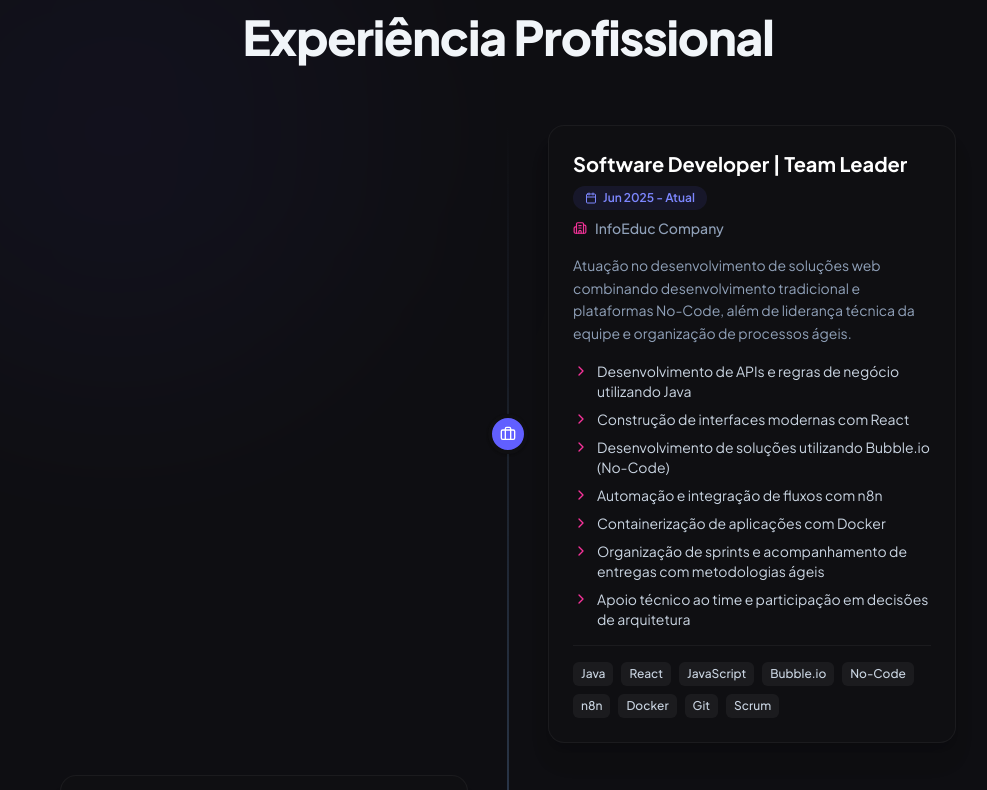
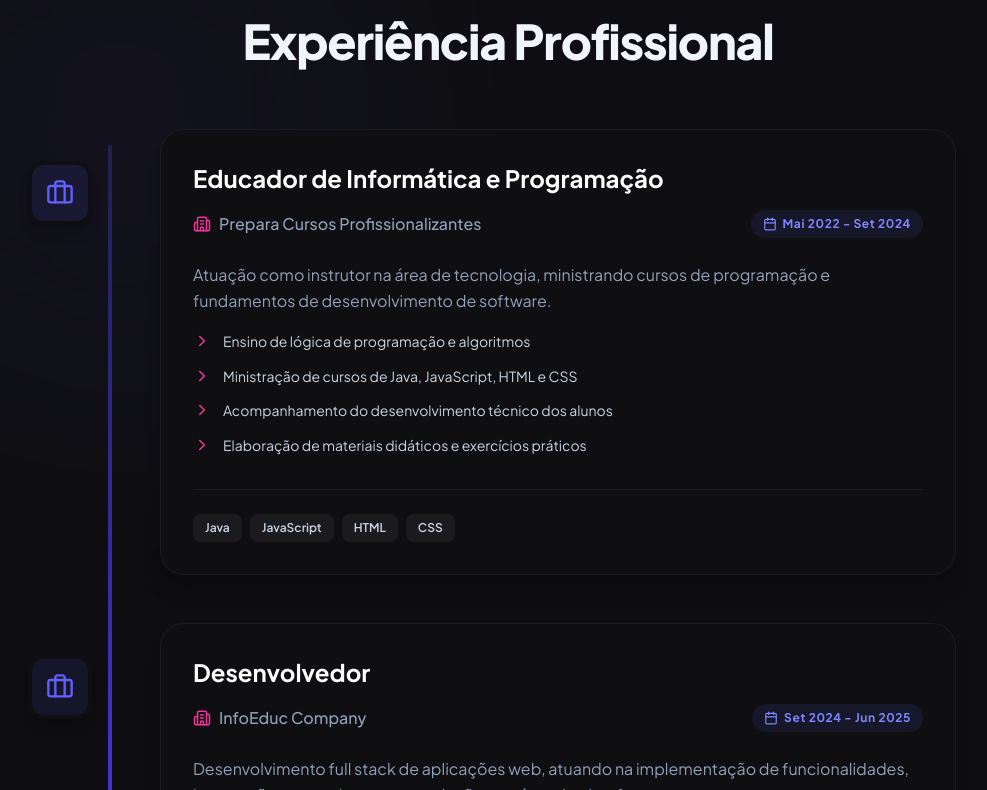
Before and after one commit to flavio-ph/portfolio, a React (Vite) app: page / in a window 1280 px wide. Shown: the part 1810-2600 px from the top of the page, without its empty margins (132-1119 px from the left). Built offline with nearby package versions, Linux system fonts and the light colour scheme.

Commit message:
Ajuste visual na seção sobre

```diff
--- a/src/components/About.tsx
+++ b/src/components/About.tsx
@@ -1,5 +1,5 @@
-
 import React from 'react';
+import { Download } from 'lucide-react';
 
 const About: React.FC = () => {
   return (
@@ -48,7 +48,7 @@ const About: React.FC = () => {
             </p>
           </div>
 
-          <div className="pt-6 flex flex-wrap gap-10">
+          <div className="pt-6 flex flex-wrap items-center gap-10">
             <div className="flex flex-col">
               <span className="text-3xl font-bold text-slate-900 dark:text-white">5+</span>
               <span className="text-xs font-bold uppercase tracking-wider text-pink-500">Projetos</span>
@@ -61,6 +61,15 @@ const About: React.FC = () => {
               <span className="text-3xl font-bold text-slate-900 dark:text-white">100%</span>
               <span className="text-xs font-bold uppercase tracking-wider text-green-500">Dedicação</span>
             </div>
+
+            <a
+              href="/curriculo.pdf"
+              download="Curriculo_Flavio.pdf"
+              className="px-8 py-4 bg-pink-500 hover:bg-pink-600 text-white rounded-full font-bold flex items-center justify-center transition-all hover:-translate-y-1 shadow-xl shadow-pink-500/20 w-fit group md:ml-4"
+            >
+              Baixar Currículo
+              <Download className="ml-2 w-5 h-5 transition-transform group-hover:translate-y-1" />
+            </a>
           </div>
         </div>
       </div>
--- a/src/components/Experience.tsx
+++ b/src/components/Experience.tsx
@@ -3,6 +3,9 @@ import { experiences } from '../data/experiences';
 import ExperienceCard from './ExperienceCard';
 
 const Experience: React.FC = () => {
+    // Manter a ordem do mais antigo para o mais novo
+    const sortedExperiences = [...experiences].reverse();
+
     return (
         <section id="experience" className="py-24 px-6 relative overflow-hidden bg-slate-50 dark:bg-[#0f0f12]/50 theme-transition">
             <div className="absolute top-0 left-0 w-[500px] h-[500px] bg-indigo-500/5 dark:bg-indigo-500/10 rounded-full blur-[120px] -z-10 pointer-events-none"></div>
@@ -13,10 +16,17 @@ const Experience: React.FC = () => {
                     <h3 className="text-4xl lg:text-5xl font-extrabold tracking-tight">Experiência Profissional</h3>
                 </div>
 
-                <div className="relative space-y-8 before:absolute before:inset-0 before:ml-5 before:-translate-x-px md:before:mx-auto md:before:translate-x-0 before:h-full before:w-0.5 before:bg-gradient-to-b before:from-transparent before:via-slate-300 dark:before:via-slate-700 before:to-transparent">
-                    {experiences.map((exp) => (
-                        <ExperienceCard key={exp.id} experience={exp} />
-                    ))}
+                <div className="relative pl-8 md:pl-0">
+                    {/* Linha Vertical conectando (visível tanto mobile quanto desktop) */}
+                    <div className="absolute left-8 md:left-[50px] top-4 bottom-0 w-1 bg-gradient-to-b from-indigo-200 via-indigo-400 to-pink-500 dark:from-indigo-900/50 dark:via-indigo-600 dark:to-pink-600 rounded-full z-0 -translate-x-1/2"></div>
+
+                    <div className="flex flex-col gap-12 relative w-full pb-8">
+                        {sortedExperiences.map((exp, index) => (
+                            <div key={exp.id} className="relative z-10 w-full pl-6 md:pl-[100px]">
+                                <ExperienceCard experience={exp} isLast={index === sortedExperiences.length - 1} />
+                            </div>
+                        ))}
+                    </div>
                 </div>
             </div>
         </section>
--- a/src/components/ExperienceCard.tsx
+++ b/src/components/ExperienceCard.tsx
@@ -4,56 +4,62 @@ import { ExperienceData } from '../data/experiences';
 
 interface ExperienceCardProps {
     experience: ExperienceData;
+    isLast?: boolean;
 }
 
-const ExperienceCard: React.FC<ExperienceCardProps> = ({ experience }) => {
+const ExperienceCard: React.FC<ExperienceCardProps> = ({ experience, isLast }) => {
     return (
-        <div className="relative flex items-center justify-between md:justify-normal md:odd:flex-row-reverse group is-active">
-            <div className="flex items-center justify-center w-10 h-10 rounded-full border-4 border-slate-50 dark:border-[#0f0f12] bg-indigo-500 text-white shadow shrink-0 md:order-1 md:group-odd:-translate-x-1/2 md:group-even:translate-x-1/2 relative z-10 transition-transform duration-500 group-hover:scale-110 group-hover:bg-pink-500">
-                <Briefcase size={16} aria-hidden="true" />
+        <div className="group h-full flex flex-col pt-4 md:pt-0 relative">
+            {/* Timeline Node - Absolute on the left line */}
+            <div className="absolute -left-6 md:-left-[100px] top-4 md:top-8 w-12 h-12 md:w-16 md:h-16 flex items-center justify-center rounded-2xl border-4 border-slate-50 dark:border-[#0f0f12] bg-indigo-50 dark:bg-indigo-500/10 text-indigo-500 group-hover:bg-indigo-500 group-hover:text-white transition-colors z-20 shadow-lg -translate-x-1/2">
+                <Briefcase size={24} className="md:w-7 md:h-7" aria-hidden="true" />
             </div>
 
-            <div className="w-[calc(100%-4rem)] md:w-[calc(50%-2.5rem)] p-6 rounded-2xl bg-white dark:bg-[#0f0f12] shadow-xl border border-slate-200/60 dark:border-white/5 hover:border-indigo-500/30 transition-all duration-300 hover:shadow-indigo-500/5 hover:-translate-y-1">
-                <div className="flex flex-col space-y-4">
-                    <div className="space-y-1">
-                        <div className="flex flex-wrap items-center justify-between gap-2 mb-2">
-                            <span className="text-xl font-bold text-slate-900 dark:text-white group-hover:text-indigo-500 transition-colors">
+            <div className="flex flex-col flex-grow p-6 md:p-8 rounded-3xl bg-white dark:bg-[#0f0f12] shadow-xl border border-slate-200/60 dark:border-white/5 hover:border-indigo-500/30 transition-all duration-300 hover:shadow-indigo-500/10 hover:-translate-y-2 relative">
+
+
+                <div className="flex flex-col gap-4 mb-6">
+                    <span className="text-xl md:text-2xl font-bold text-slate-900 dark:text-white group-hover:text-indigo-500 transition-colors">
                         {experience.role}
                     </span>
-                            <span className="flex items-center gap-1.5 text-xs font-semibold px-3 py-1 rounded-full bg-indigo-50 dark:bg-indigo-500/10 text-indigo-600 dark:text-indigo-400">
-                                <Calendar size={12} aria-hidden="true" />
+                    <div className="flex items-center justify-between flex-wrap gap-2">
+                        <div className="flex items-center gap-2 text-sm md:text-base font-medium text-slate-500 dark:text-slate-400">
+                            <Building2 size={16} className="text-pink-500 md:w-[18px] md:h-[18px]" aria-hidden="true" />
+                            {experience.company}
+                        </div>
+                        <div className="flex items-center gap-1.5 text-[10px] md:text-xs font-bold px-3 py-1.5 rounded-full bg-indigo-50 dark:bg-indigo-500/10 text-indigo-600 dark:text-indigo-400 tracking-wider">
+                            <Calendar size={12} className="md:w-[14px] md:h-[14px]" aria-hidden="true" />
                             {experience.period}
-                            </span>
                         </div>
-                        <div className="flex items-center gap-2 text-sm font-medium text-slate-500 dark:text-slate-400">
-                            <Building2 size={14} className="text-pink-500" aria-hidden="true" />
-                            {experience.company}
                     </div>
                 </div>
 
-                    <div className="space-y-4">
-                        <p className="text-slate-600 dark:text-slate-400 text-sm leading-relaxed">
+                <div className="space-y-4 flex-grow">
+                    <p className="text-slate-600 dark:text-slate-400 text-sm md:text-base leading-relaxed">
                         {experience.description}
                     </p>
 
-                        <ul className="space-y-2">
-                            {experience.achievements?.map((item, i) => (
-                                <li key={i} className="flex items-start gap-2 text-sm text-slate-600 dark:text-slate-300">
-                                    <ChevronRight size={16} className="text-pink-500 shrink-0 mt-0.5" aria-hidden="true" />
-                                    <span>{item}</span>
+                    {experience.achievements && experience.achievements.length > 0 && (
+                        <ul className="space-y-3 mt-4">
+                            {experience.achievements.map((item, i) => (
+                                <li key={i} className="flex items-start gap-3 text-sm text-slate-600 dark:text-slate-300">
+                                    <ChevronRight size={16} className="text-pink-500 shrink-0 mt-0.5 md:w-[18px] md:h-[18px]" aria-hidden="true" />
+                                    <span className="leading-relaxed">{item}</span>
                                 </li>
                             ))}
                         </ul>
+                    )}
                 </div>
 
-                    <div className="flex flex-wrap gap-2 pt-4 border-t border-slate-100 dark:border-white/5">
-                        {experience.technologies?.map((tech, i) => (
-                            <span key={i} className="text-xs font-medium px-2 py-1 rounded-md bg-slate-100 dark:bg-white/5 text-slate-600 dark:text-slate-300">
+                {experience.technologies && experience.technologies.length > 0 && (
+                    <div className="flex flex-wrap gap-2 pt-6 border-t border-slate-100 dark:border-white/5 mt-8">
+                        {experience.technologies.map((tech, i) => (
+                            <span key={i} className="text-[10px] md:text-xs font-semibold px-2 md:px-3 py-1 md:py-1.5 rounded-lg bg-slate-100 dark:bg-white/5 text-slate-600 dark:text-slate-300">
                                 {tech}
                             </span>
                         ))}
                     </div>
-                </div>
+                )}
             </div>
         </div>
     );
--- a/src/data/experiences.ts
+++ b/src/data/experiences.ts
@@ -11,7 +11,7 @@ export interface ExperienceData {
 export const experiences: ExperienceData[] = [
     {
         id: 1,
-        role: "Software Developer | Team Leader",
+        role: "Desenvolvedor | Liderança Técnica",
         company: "InfoEduc Company",
         period: "Jun 2025 - Atual",
         description:
```
Lines whose indentation alone changed are shown as unchanged.
